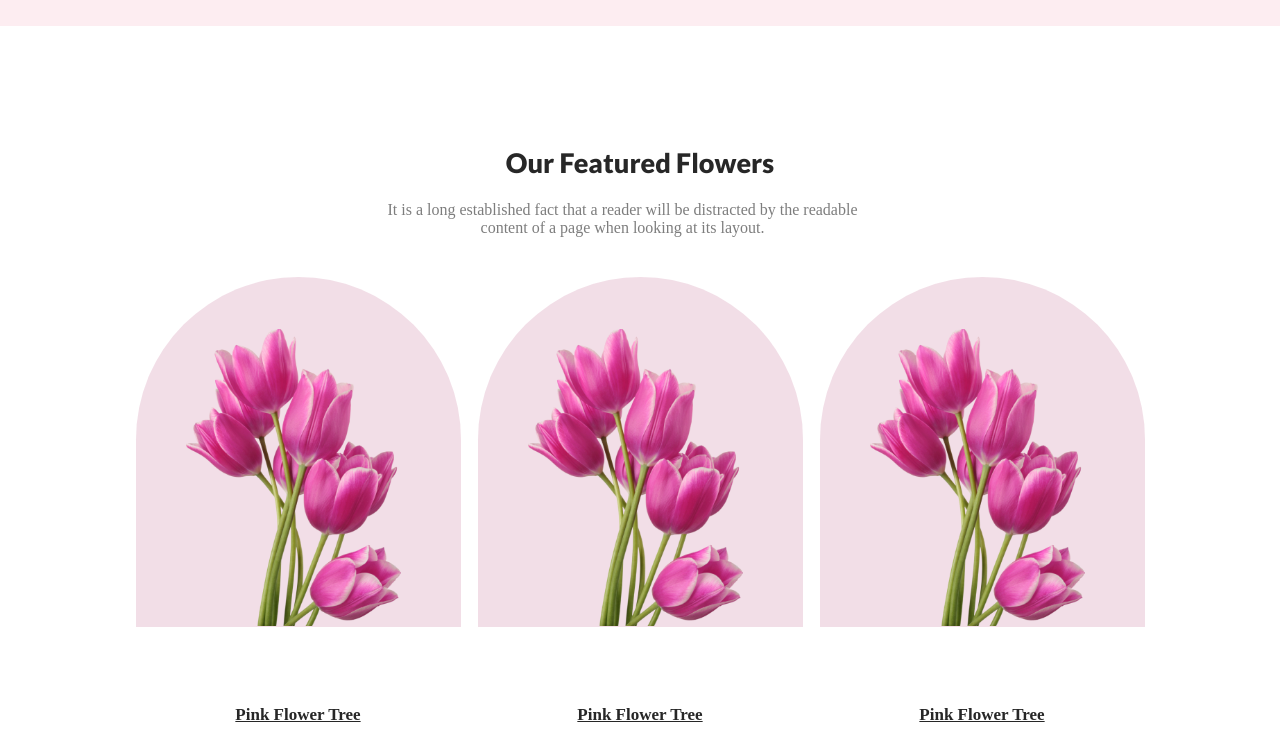
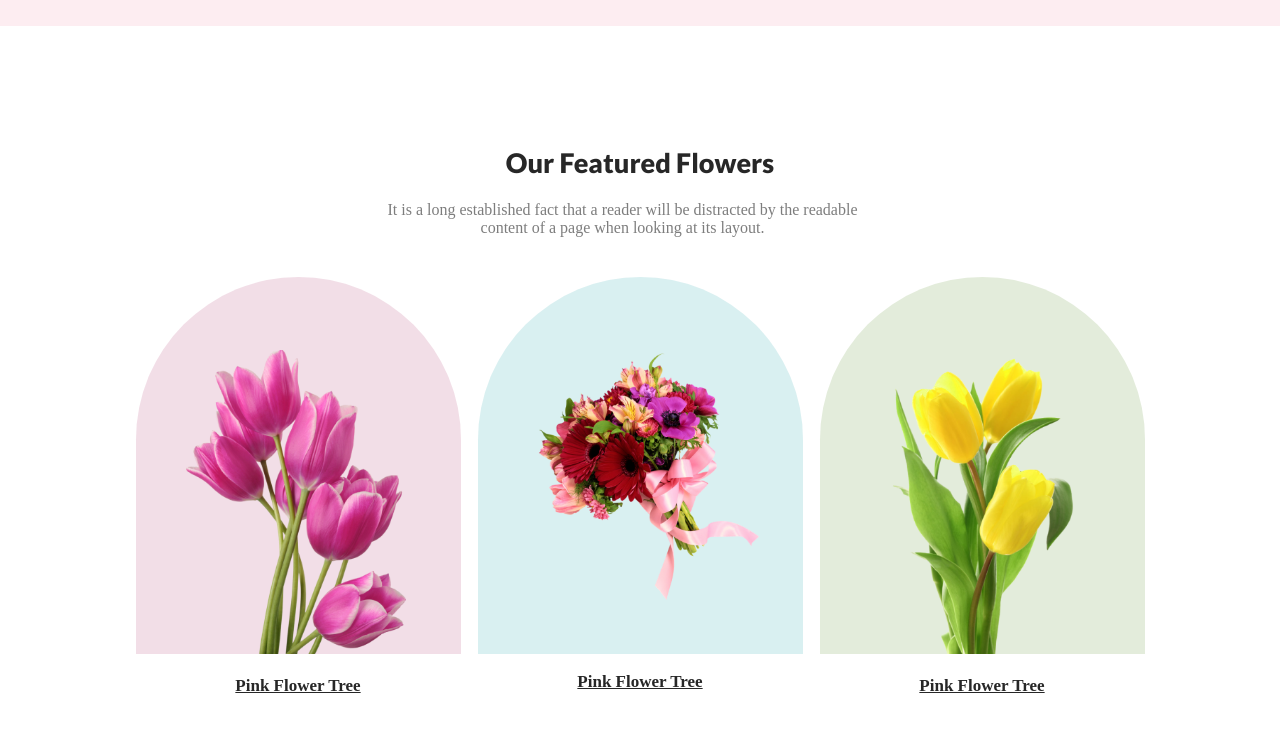
Before and after one commit to tamanna986/flower-shop, a plain HTML site: page index.html in a window 1280 px wide. Shown: the part 644-1376 px from the top of the page. After the commit the page ends 1352 px from the top, so only its background shows below. Drawn offline with Linux system fonts and the light colour scheme.

Commit message:
more styls

```diff
--- a/index.html
+++ b/index.html
@@ -47,29 +47,24 @@
             </div>
 
             <div class="featured-img-container">
-                <div class="rectangle-box">
+                <div class="rectangle-box box-color-1">
                     <div class="rectangle-img">
                         <img src="images/background/pngwing 6.png" alt="">
                     </div>
-                    <div class="img-link">
-                        <p>Pink Flower Tree</p>
+                    <p class="img-description">Pink Flower Tree</p>
+                </div>
+                <div class="rectangle-box box-color-2">
+                    <div class="rectangle-img-2">
+                        <img src="images/background/pngwing 5.png" alt="">
                     </div>
+                    <p class="img-description-2nd">Pink Flower Tree</p>
                 </div>
-                <div class="rectangle-box">
-                    <div class="rectangle-img">
-                        <img src="images/background/pngwing 6.png" alt="">
+                <div class="rectangle-box box-color-3">
+                    <div class="rectangle-img-3">
+                        <img src="images/background/pngwing 7.png" alt="">
                     </div>
-                    <div class="img-link">
-                        <p>Pink Flower Tree</p>
-                    </div>
-                </div>
-                <div class="rectangle-box">
-                    <div class="rectangle-img">
-                        <img src="images/background/pngwing 6.png" alt="">
-                    </div>
-                    <div class="img-link">
-                        <p>Pink Flower Tree</p>
-                    </div>
+                    <p class="img-description">Pink Flower Tree</p>
+
                 </div>
              </div>
         </section>
--- a/style.css
+++ b/style.css
@@ -94,15 +94,17 @@ nav li:hover {
 
 /* main section styles */
 /* featured section style */
-.featured-container{
+.featured-container {
     margin-top: 120px;
 }
-.featured-img-container{
+
+.featured-img-container {
     display: flex;
     gap: 17px;
     justify-content: center;
     margin-top: 35px;
 }
+
 .featured-info {
     text-align: center;
 }
@@ -115,25 +117,55 @@ nav li:hover {
     font-weight: 800;
 }
 
-.rectangle-box{
+.rectangle-box {
     border-radius: 300px 300px 0px 0px;
-background: rgba(167, 33, 98, 0.15);
     width: 325px;
-height: 300px;
-padding-bottom: 50px;
-px;
+    height: 377px;
+    margin-bottom: 0px;
 }
 
-.rectangle-img img{
-    width: 215px;
-    padding: 52px 0px 50px 50px;
+.rectangle-img img {
+    width: 220px;
+    padding: 73px 0px 50px 50px;
 
 }
-.img-link  {
+.rectangle-img-2 img {
+    width: 250px;
+    padding: 73px 0px 50px 50px;
+
+}
+.rectangle-img-3 img {
+    width: 220px;
+    padding: 47px 0px 50px 50px;
+}
+
+.img-description {
     color: #272727;
     text-align: center;
     font-size: 17px;
     font-weight: 700;
     line-height: 35px;
     text-decoration-line: underline;
+    margin-top: -40px;
 }
+.img-description-2nd {
+    color: #272727;
+    text-align: center;
+    font-size: 17px;
+    font-weight: 700;
+    line-height: 35px;
+    text-decoration-line: underline;
+    margin-top: 10px;
+}
+
+.box-color-1 {
+    background: rgba(167, 33, 98, 0.15);
+}
+
+.box-color-2 {
+    background: rgba(5, 151, 160, 0.15);
+}
+
+.box-color-3 {
+    background: rgba(71, 125, 17, 0.15);
+}
```
Lines whose indentation alone changed are shown as unchanged.
